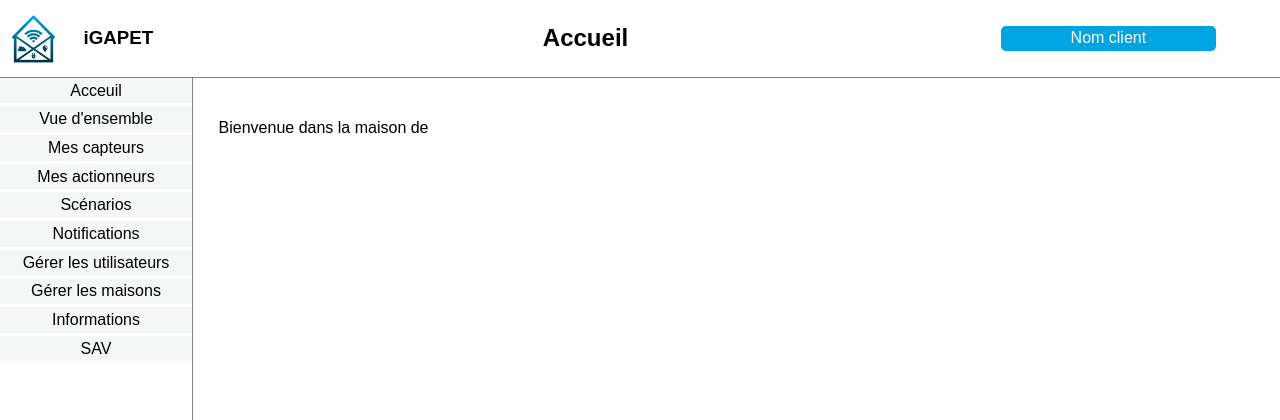
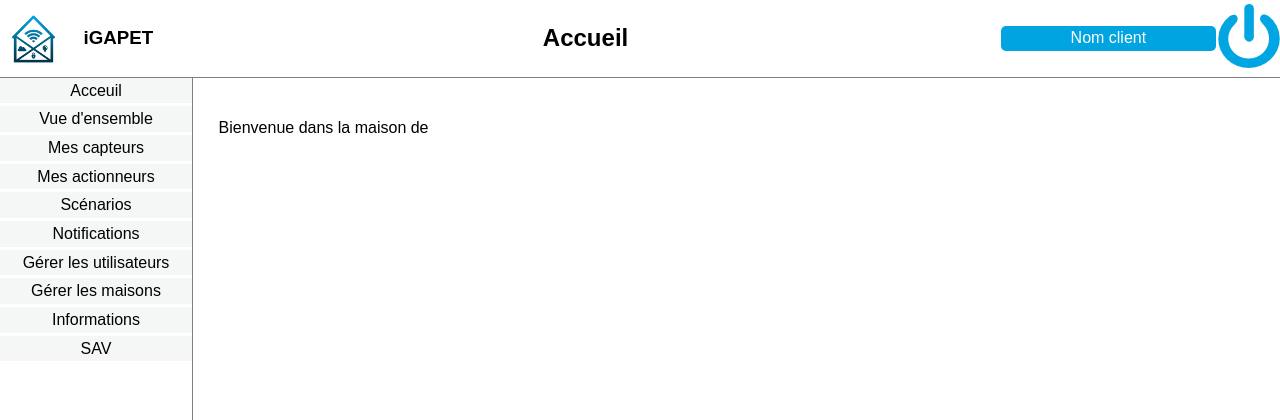
Before and after one commit to efrechon/iGAPET, a PHP site: page /iGAPET.php in a window 1280 px wide. Shown: the top 420 px of the page. Run offline with PHP 8.4, Linux system fonts and the light colour scheme.

Commit message:
Test Bouton Off
Test GitDesktop

```diff
--- a/AccueilType/iGAPETCSS.css
+++ b/AccueilType/iGAPETCSS.css
@@ -42,8 +42,8 @@
 
 .off{
     margin: 1%;
-    width: 0.5%;
-    height: 0.5%;
+    padding: 0.5%;
+    height: 2%;
 }
 
 nav{
```
